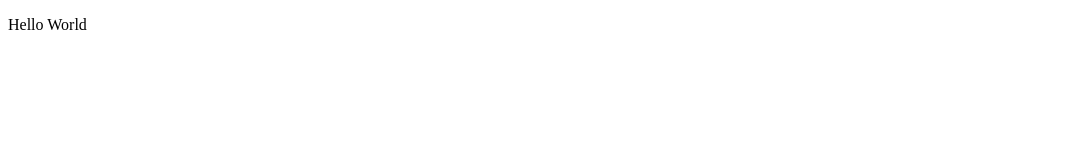
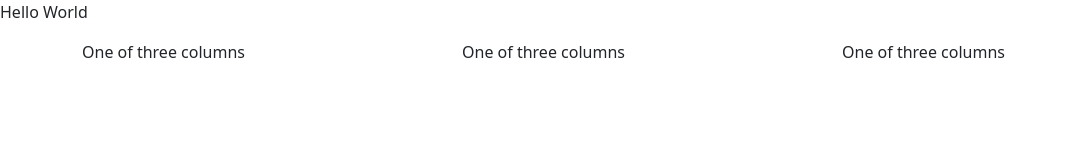
Before and after one commit to KabelitzJ/KabelitzJ.github.io, a plain HTML site: page index.html in a window 1280 px wide. Shown: the whole page, without its empty margins (0-1066 px from the left). Drawn offline with nearby package versions, Linux system fonts and the light colour scheme.

Commit message:
Added bootstrap

```diff
--- a/index.html
+++ b/index.html
@@ -2,9 +2,26 @@
 <html lang="en">
 <head>
   <meta charset="UTF-8">
+  <meta name="viewport" content="width=device-width, initial-scale=1">
+
+  <link href="https://cdn.jsdelivr.net/npm/bootstrap@5.0.0-beta2/dist/css/bootstrap.min.css" rel="stylesheet" integrity="sha384-BmbxuPwQa2lc/FVzBcNJ7UAyJxM6wuqIj61tLrc4wSX0szH/Ev+nYRRuWlolflfl" crossorigin="anonymous">
+
   <title>KabelitzJ - Github</title>
 </head>
 <body>
   <p>Hello World</p>
+  <div class="container">
+    <div class="row">
+      <div class="col-sm">
+        One of three columns
+      </div>
+      <div class="col-sm">
+        One of three columns
+      </div>
+      <div class="col-sm">
+        One of three columns
+      </div>
+    </div>
+  </div>
 </body>
 </html>
```
